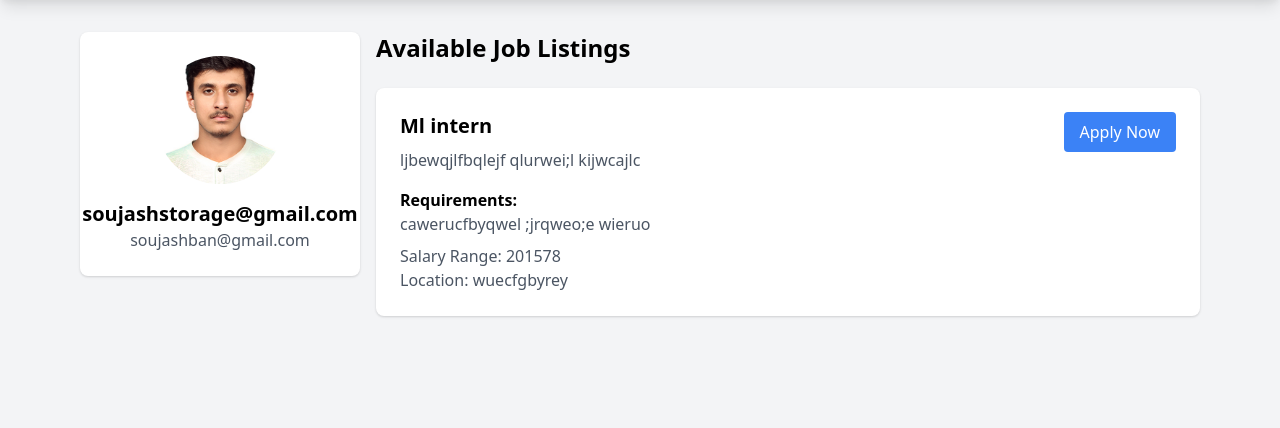
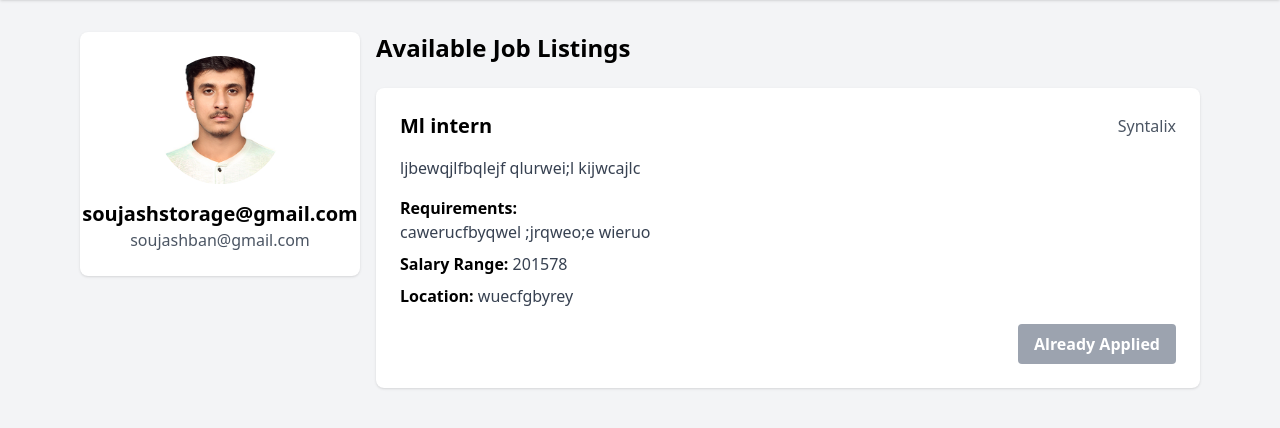
Before and after one commit to Soujash-123/linkedin_dbms, a Flask app: page /dashboard in a window 1280 px wide. Shown: the part 60-488 px from the top of the page. Run offline with Flask 3, Linux system fonts and the light colour scheme; a user stored in the database is signed in; data comes from the database, SQL or seed files in the repository; both versions use the stored data as it was after the commit; some libraries are stand-ins or nearby versions.

Commit message:
Add files via upload

```diff
--- a/app.py
+++ b/app.py
@@ -154,6 +154,24 @@ def login_signup():
 
     return render_template('login.html')
 
+# Add this new route to check application status
+@app.route('/check_application/<int:job_id>')
+def check_application(job_id):
+    if 'user_id' not in session:
+        return jsonify({'applied': False})
+
+    conn = get_db()
+    cursor = conn.cursor()
+    cursor.execute('''
+        SELECT id FROM applications
+        WHERE job_id = ? AND user_id = ?
+    ''', (job_id, session['user_id']))
+    application = cursor.fetchone()
+    conn.close()
+
+    return jsonify({'applied': application is not None})
+
+# Modify the dashboard route to include application status
 @app.route('/dashboard')
 def dashboard():
     if 'user_id' not in session:
@@ -167,12 +185,15 @@ def dashboard():
     cursor.execute('SELECT * FROM users WHERE id = ?', (session['user_id'],))
     user = cursor.fetchone()
 
-    # Get all job listings
+    # Get all job listings and check if user has applied
     cursor.execute('''
-        SELECT j.*, c.company_name
+        SELECT j.*, c.company_name,
+               CASE WHEN a.id IS NOT NULL THEN 1 ELSE 0 END as has_applied
         FROM job_listings j
         JOIN companies c ON j.company_id = c.id
-        ORDER BY j.created_at DESC''')
+        LEFT JOIN applications a ON j.id = a.job_id AND a.user_id = ?
+        ORDER BY j.created_at DESC
+    ''', (session['user_id'],))
     jobs = cursor.fetchall()
 
     conn.close()
--- a/templates/dashboard.html
+++ b/templates/dashboard.html
@@ -4,14 +4,17 @@
     <meta charset="UTF-8">
     <meta name="viewport" content="width=device-width, initial-scale=1.0">
     <title>Job Portal Dashboard</title>
-    <link href="https://cdn.jsdelivr.net/npm/tailwindcss@2.2.19/dist/tailwind.min.css" rel="stylesheet">
-    <script src="https://code.jquery.com/jquery-3.6.0.min.js"></script>
+    <script src="https://cdn.tailwindcss.com"></script>
+    <link href="https://cdnjs.cloudflare.com/ajax/libs/font-awesome/6.0.0/css/all.min.css" rel="stylesheet">
 </head>
 <body class="bg-gray-100">
-    <nav class="bg-white shadow-lg">
+    <!-- Navigation Bar -->
+    <nav class="bg-white shadow">
         <div class="max-w-6xl mx-auto px-4">
             <div class="flex justify-between items-center py-4">
-                <div class="text-xl font-semibold text-gray-800">Job Portal</div>
+                <div class="text-xl font-semibold text-gray-800">
+                    Job Portal
+                </div>
                 <div class="flex space-x-4">
                     <a href="{{ url_for('dashboard') }}" class="text-gray-600 hover:text-gray-800">Home</a>
                     <a href="{{ url_for('profile') }}" class="text-gray-600 hover:text-gray-800">Profile</a>
@@ -23,9 +26,10 @@
         </div>
     </nav>
 
+    <!-- Main Content -->
     <div class="max-w-6xl mx-auto px-4 py-8">
         <div class="flex space-x-4">
-            <!-- User Profile Sidebar -->
+            <!-- Sidebar -->
             <div class="w-1/4">
                 <div class="bg-white rounded-lg shadow p-6">
                     <div class="flex flex-col items-center">
@@ -38,33 +42,72 @@
                 </div>
             </div>
 
-            <!-- Main Content -->
+            <!-- Job Listings -->
             <div class="w-3/4">
                 <h1 class="text-2xl font-bold mb-6">Available Job Listings</h1>
 
-                <!-- Job Listings -->
+                <!-- Flash Messages -->
+                {% with messages = get_flashed_messages() %}
+                    {% if messages %}
+                        {% for message in messages %}
+                            <div class="bg-blue-100 border-l-4 border-blue-500 text-blue-700 p-4 mb-4" role="alert">
+                                {{ message }}
+                            </div>
+                        {% endfor %}
+                    {% endif %}
+                {% endwith %}
+
+                <!-- Job Cards -->
                 <div class="space-y-4">
                     {% for job in jobs %}
                     <div class="bg-white rounded-lg shadow p-6">
                         <div class="flex justify-between items-start">
-                            <div>
+                            <div class="flex-1">
+                                <div class="flex justify-between items-center mb-4">
                                     <h3 class="text-xl font-semibold">{{ job['title'] }}</h3>
-                                <p class="text-gray-600 mt-2">{{ job['description'] }}</p>
+                                    <span class="text-gray-600">{{ job['company_name'] }}</span>
+                                </div>
+
+                                <p class="text-gray-700 mb-4">{{ job['description'] }}</p>
+
                                 <div class="mt-4">
                                     <h4 class="font-semibold">Requirements:</h4>
-                                    <p class="text-gray-600">{{ job['requirements'] }}</p>
+                                    <p class="text-gray-700">{{ job['requirements'] }}</p>
                                 </div>
+
                                 {% if job['salary_range'] %}
-                                <p class="text-gray-600 mt-2">Salary Range: {{ job['salary_range'] }}</p>
+                                <div class="mt-2">
+                                    <span class="font-semibold">Salary Range:</span>
+                                    <span class="text-gray-700">{{ job['salary_range'] }}</span>
+                                </div>
                                 {% endif %}
+
                                 {% if job['location'] %}
-                                <p class="text-gray-600">Location: {{ job['location'] }}</p>
+                                <div class="mt-2">
+                                    <span class="font-semibold">Location:</span>
+                                    <span class="text-gray-700">{{ job['location'] }}</span>
+                                </div>
                                 {% endif %}
+
+                                <div class="flex justify-end mt-4">
+                                    <button
+                                        onclick="handleApply({{ job['id'] }})"
+                                        {% if job['has_applied'] %}
+                                            disabled
+                                            class="bg-gray-400 text-white font-bold py-2 px-4 rounded cursor-not-allowed"
+                                        {% else %}
+                                            class="bg-blue-500 hover:bg-blue-700 text-white font-bold py-2 px-4 rounded"
+                                        {% endif %}
+                                        id="applyBtn-{{ job['id'] }}"
+                                    >
+                                        {% if job['has_applied'] %}
+                                            Already Applied
+                                        {% else %}
+                                            Apply Now
+                                        {% endif %}
+                                    </button>
                                 </div>
-                            <button onclick="openApplyModal({{ job['id'] }})"
-                                    class="bg-blue-500 text-white px-4 py-2 rounded hover:bg-blue-600">
-                                Apply Now
-                            </button>
+                            </div>
                         </div>
                     </div>
                     {% endfor %}
@@ -78,69 +121,94 @@
         <div class="relative top-20 mx-auto p-5 border w-96 shadow-lg rounded-md bg-white">
             <div class="mt-3">
                 <h3 class="text-lg font-medium leading-6 text-gray-900 mb-4">Submit Application</h3>
-                <form id="applicationForm" class="space-y-4">
-                    <input type="hidden" id="job_id" name="job_id">
-                    <div>
-                        <label for="coverLetter" class="block text-sm font-medium text-gray-700">Cover Letter</label>
-                        <textarea id="coverLetter" name="coverLetter" rows="6"
-                                  class="mt-1 block w-full rounded-md border-gray-300 shadow-sm focus:border-blue-500 focus:ring-blue-500"
-                                  required></textarea>
+                <div class="mt-2">
+                    <textarea
+                        id="coverLetter"
+                        class="w-full px-3 py-2 text-gray-700 border rounded-lg focus:outline-none"
+                        rows="4"
+                        placeholder="Write your cover letter here..."
+                    ></textarea>
                 </div>
-                    <div class="flex justify-end space-x-3">
-                        <button type="button" onclick="closeApplyModal()"
-                                class="bg-gray-200 px-4 py-2 rounded hover:bg-gray-300">
+                <div class="flex justify-end space-x-3 mt-4">
+                    <button
+                        id="cancelApplication"
+                        class="bg-gray-300 hover:bg-gray-400 text-gray-800 font-bold py-2 px-4 rounded"
+                    >
                         Cancel
                     </button>
-                        <button type="submit"
-                                class="bg-blue-500 text-white px-4 py-2 rounded hover:bg-blue-600">
+                    <button
+                        id="submitApplication"
+                        class="bg-blue-500 hover:bg-blue-700 text-white font-bold py-2 px-4 rounded"
+                    >
                         Submit Application
                     </button>
                 </div>
-                </form>
             </div>
         </div>
     </div>
 
+    <!-- JavaScript -->
     <script>
-        function openApplyModal(jobId) {
-            document.getElementById('job_id').value = jobId;
-            document.getElementById('applyModal').classList.remove('hidden');
+        async function handleApply(jobId) {
+            const applyBtn = document.getElementById(`applyBtn-${jobId}`);
+            const modal = document.getElementById('applyModal');
+            const coverLetter = document.getElementById('coverLetter');
+
+            modal.classList.remove('hidden');
+
+            // Update the submit handler
+            document.getElementById('submitApplication').onclick = async () => {
+                if (!coverLetter.value.trim()) {
+                    alert('Please write a cover letter');
+                    return;
                 }
 
-        function closeApplyModal() {
-            document.getElementById('applyModal').classList.add('hidden');
-            document.getElementById('applicationForm').reset();
-        }
-
-        document.getElementById('applicationForm').addEventListener('submit', function(e) {
-            e.preventDefault();
-
-            const formData = {
-                job_id: document.getElementById('job_id').value,
-                cover_letter: document.getElementById('coverLetter').value
-            };
-
-            fetch('/apply', {
+                const response = await fetch('/apply', {
                     method: 'POST',
                     headers: {
                         'Content-Type': 'application/json',
                     },
-                body: JSON.stringify(formData)
+                    body: JSON.stringify({
+                        job_id: jobId,
+                        cover_letter: coverLetter.value
                     })
-            .then(response => response.json())
-            .then(data => {
-                if (data.success) {
+                });
+
+                const result = await response.json();
+
+                if (result.success) {
+                    // Disable the button and update its appearance
+                    applyBtn.disabled = true;
+                    applyBtn.classList.remove('bg-blue-500', 'hover:bg-blue-700');
+                    applyBtn.classList.add('bg-gray-400', 'cursor-not-allowed');
+                    applyBtn.textContent = 'Already Applied';
+
+                    // Close the modal
+                    modal.classList.add('hidden');
+                    coverLetter.value = '';
+
+                    // Show success message
                     alert('Application submitted successfully!');
-                    closeApplyModal();
                 } else {
-                    alert('Error submitting application: ' + data.message);
+                    alert(result.message);
                 }
-            })
-            .catch(error => {
-                console.error('Error:', error);
-                alert('Error submitting application');
-            });
-        });
+            };
+        }
+
+        // Close modal when clicking cancel
+        document.getElementById('cancelApplication').onclick = () => {
+            document.getElementById('applyModal').classList.add('hidden');
+            document.getElementById('coverLetter').value = '';
+        };
+
+        // Close modal when clicking outside
+        window.onclick = (event) => {
+            const modal = document.getElementById('applyModal');
+            if (event.target === modal) {
+                modal.classList.add('hidden');
+                document.getElementById('coverLetter').value = '';
+            }
+        };
     </script>
 </body>
 </html>
```
Also changed, not shown: jobportal.db. Lines whose indentation alone changed are shown as unchanged.
